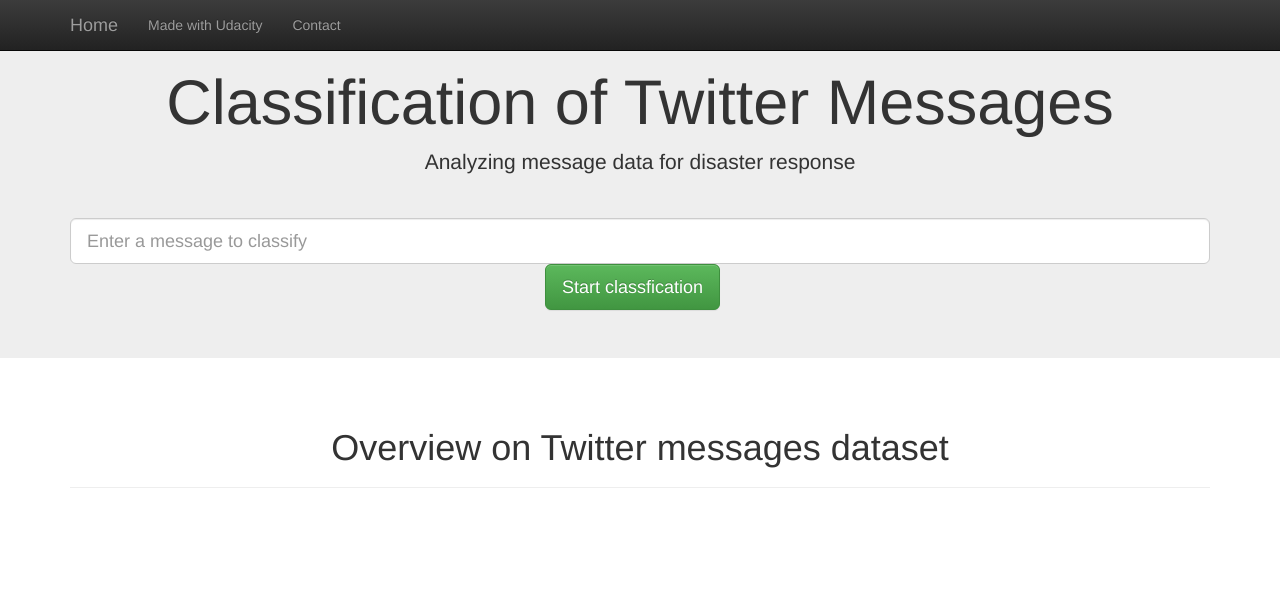
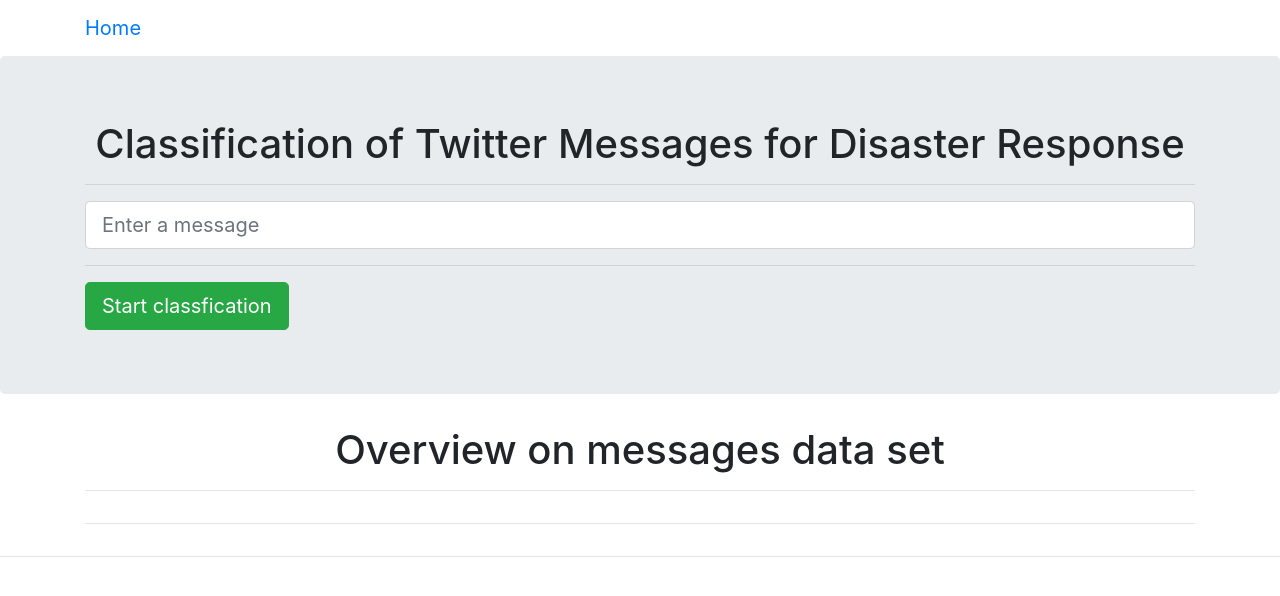
Before and after one commit to lezneklihp/dsend_project_2, a Flask app: template app/templates/master.html in a window 1280 px wide. Shown: the top 596 px of the page. Run offline with Flask 2, Linux system fonts and the light colour scheme; the template is opened without the code that fills it: most values are stand-ins (such as "Sample title", 1, 10 or a date in 2020); parts of the project's set-up code (start-up, migrations or seed data) failed here and were passed over; some libraries are stand-ins or nearby versions.

Commit message:
new design, screenshots

```diff
--- a/app/run.py
+++ b/app/run.py
@@ -88,6 +88,10 @@
 @app.route('/index')
 def index():
 
+    # Data of original visualization
+    genre_counts = df.groupby('genre').count()['message']
+    genre_names = list(genre_counts.index)
+
     # Whether messages are related to disasters or not
     related_messages = df["related"].value_counts()
     related_messages_labels = ['related messages', 'not related messages']
@@ -111,6 +115,21 @@
     graphs = [
         {
             'data' : [
+                Pie(labels=genre_names,
+                    values=genre_counts,
+                    textinfo='percent',
+                    textposition='outside',
+                    hole=0.3)
+                ],
+            'layout' : {
+                'title' : 'Source of messages',
+                'titlefont' : {
+                            'size' : '24'
+                            }
+                    }
+        },
+        {
+            'data' : [
                 Pie(labels=related_messages_labels,
                     values=related_messages,
                     textinfo='percent',
@@ -118,7 +137,7 @@
                     hole=0.3)
                 ],
             'layout' : {
-                'title' : 'Messages related to disasters (count)',
+                'title' : 'Relevance of messages',
                 'titlefont' : {
                             'size' : '24'
                             }
@@ -133,7 +152,7 @@
                     hole=0.3)
                 ],
             'layout' : {
-                'title' : 'Themes of messages (count)',
+                'title' : 'Themes of messages',
                 'titlefont' : {
                             'size' : '24'
                             }
@@ -145,7 +164,7 @@
                     y=topics)
                 ],
             'layout' : {
-                'title' : 'Topics of messages (count)',
+                'title' : 'Topics of messages',
                 'titlefont' : {
                             'size' : '24'
                             },
@@ -175,10 +194,12 @@
 def go():
     # Save user input in query
     query = request.args.get('query', '')
+    app.logger.info('Text to be classified: {}'.format(query))
 
     # Use model to predict classification for query
     classification_labels = model.predict([query])[0]
-    classification_results = dict(zip(df.columns[4:], classification_labels))
+    app.logger.info('Classification into: {}'.format(classification_labels))
+    classification_results = dict(zip(df.columns[3:], classification_labels))
 
     # This will render the go.html Please see that file.
     return render_template(
--- a/app/templates/master.html
+++ b/app/templates/master.html
@@ -3,14 +3,12 @@
   <head>
       <meta charset="utf-8">
       <meta http-equiv="X-UA-Compatible" content="IE=edge">
-    <meta name="viewport" content="width=device-width, initial-scale=1">
+      <meta name="viewport" content="width=device-width, initial-scale=1, shrink-to-fit=no">
 
-    <title>Disasters</title>
+      <link rel="stylesheet" href="https://stackpath.bootstrapcdn.com/bootstrap/4.3.1/css/bootstrap.min.css" integrity="sha384-ggOyR0iXCbMQv3Xipma34MD+dH/1fQ784/j6cY/iJTQUOhcWr7x9JvoRxT2MZw1T" crossorigin="anonymous">
+      <script src="https://cdn.plot.ly/plotly-latest.min.js"></script>
 
-    <link rel="stylesheet" href="https://maxcdn.bootstrapcdn.com/bootstrap/3.3.7/css/bootstrap.min.css" integrity="sha384-BVYiiSIFeK1dGmJRAkycuHAHRg32OmUcww7on3RYdg4Va+PmSTsz/K68vbdEjh4u" crossorigin="anonymous">
-    <link rel="stylesheet" href="https://maxcdn.bootstrapcdn.com/bootstrap/3.3.7/css/bootstrap-theme.min.css" integrity="sha384-rHyoN1iRsVXV4nD0JutlnGaslCJuC7uwjduW9SVrLvRYooPp2bWYgmgJQIXwl/Sp" crossorigin="anonymous">
-    <script src="https://ajax.googleapis.com/ajax/libs/jquery/3.3.1/jquery.min.js"></script>
-    <script src="https://cdn.plot.ly/plotly-latest.min.js"></script>
+      <title>Message categorizer</title>
   </head>
 
   <body>
@@ -20,7 +18,7 @@
           <div class="navbar-header">
               <a class="navbar-brand" href="/">Home</a>
           </div>
-        <div id="navbar" class="collapse navbar-collapse">
+          <div class="collapse navbar-collapse">
               <ul class="nav navbar-nav">
                   <li><a href="https://www.udacity.com/">Made with Udacity</a></li>
                   <li><a href="https://github.com/">Contact</a></li>
@@ -32,14 +30,14 @@
 
   <div class="jumbotron">
       <div class="container">
-        <h1 class="text-center">Classification of Twitter Messages</h1>
-        <p class="text-center">Analyzing message data for disaster response</p>
+          <h1 class="text-center">Classification of Twitter Messages for Disaster Response</h1>
           <hr />
 
           <div class="row">
               <div class="col-lg-12 form-group-lg">
                   <form action="/go" method="get">
-                    <input type="text" class="form-control form-control-lg" name="query" placeholder="Enter a message to classify">
+                      <input type="text" class="form-control form-control-lg" name="query" placeholder="Enter a message">
+                      <hr />
                       <div class="col-lg-offset-5">
                           <button type="submit" class="btn btn-lg btn-success">Start classfication</button>
                       </div>
@@ -55,13 +53,32 @@
   <div class="container">
       {% block content %}
           <div class="page-header">
-            <h1 class="text-center">Overview on Twitter messages dataset</h1>
+              <h1 class="text-center">Overview on messages data set</h1>
+          </div>
+          <hr />
+          <div class="row">
+             <div class="col-md-6">
+                 <div id="{{ids[0]}}"></div>
+             </div>
+             <div class="col-md-6">
+                 <div id="{{ids[1]}}"></div>
+             </div>
+         </div>
+         <hr />
+         <div class="row">
+             <div class="col-md-12">
+                 <div id="{{ids[2]}}"></div>
+                 </div>
+             </div>
+         </div>
+         <hr />
+         <div class="row">
+             <div class="col-md-12">
+                 <div id="{{ids[3]}}"></div>
+                 </div>
+             </div>
          </div>
       {% endblock %}
-
-    {% for id in ids %}
-        <div id="{{id}}"></div>
-    {% endfor %}
   </div>
 
   <script type="text/javascript">
@@ -71,6 +88,8 @@
           Plotly.plot(ids[i], graphs[i].data, graphs[i].layout);
       }
   </script>
-
+  <script src="https://code.jquery.com/jquery-3.3.1.slim.min.js" integrity="sha384-q8i/X+965DzO0rT7abK41JStQIAqVgRVzpbzo5smXKp4YfRvH+8abtTE1Pi6jizo" crossorigin="anonymous"></script>
+  <script src="https://cdnjs.cloudflare.com/ajax/libs/popper.js/1.14.7/umd/popper.min.js" integrity="sha384-UO2eT0CpHqdSJQ6hJty5KVphtPhzWj9WO1clHTMGa3JDZwrnQq4sF86dIHNDz0W1" crossorigin="anonymous"></script>
+  <script src="https://stackpath.bootstrapcdn.com/bootstrap/4.3.1/js/bootstrap.min.js" integrity="sha384-JjSmVgyd0p3pXB1rRibZUAYoIIy6OrQ6VrjIEaFf/nJGzIxFDsf4x0xIM+B07jRM" crossorigin="anonymous"></script>
   </body>
 </html>
```
Also changed, not shown: README.md, 3 other files. Lines whose indentation alone changed are shown as unchanged.
